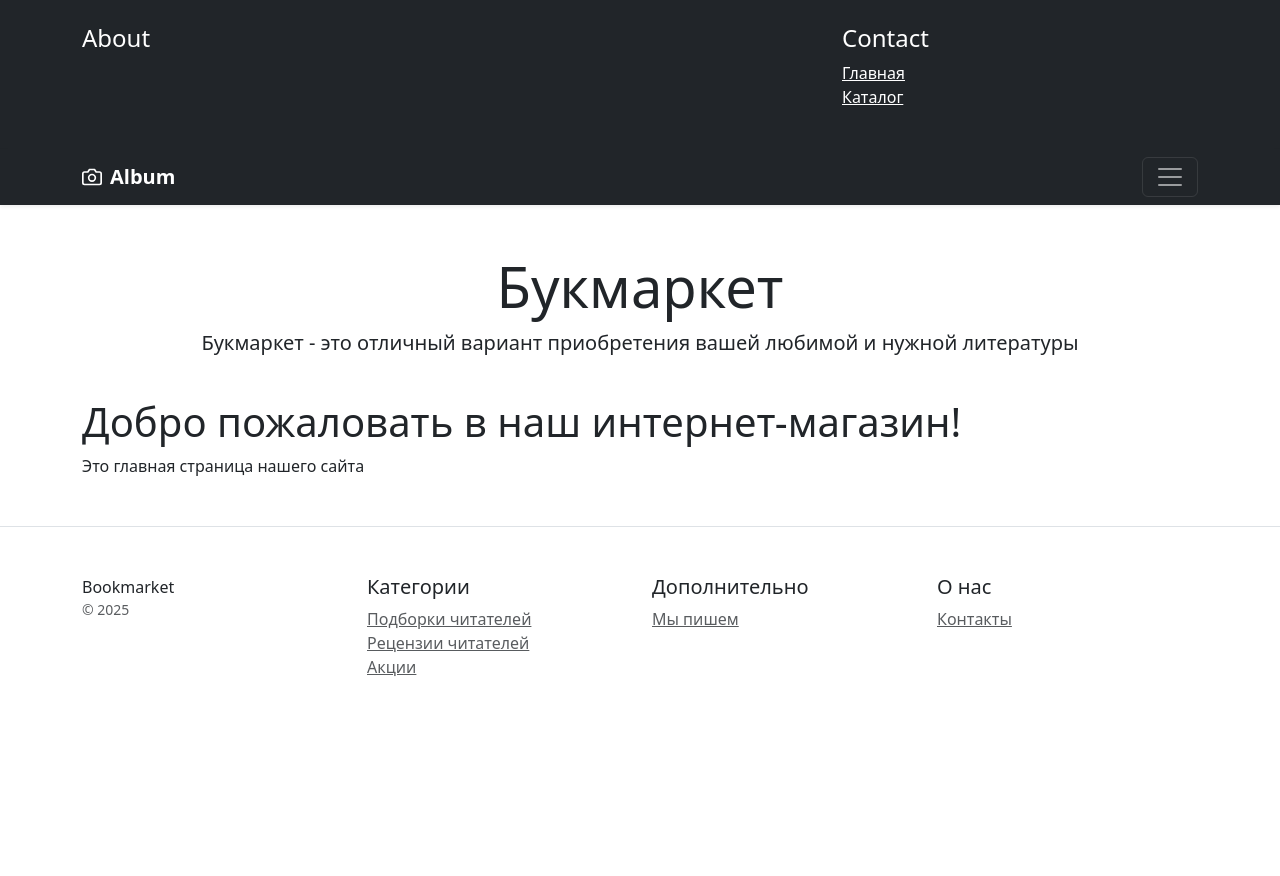
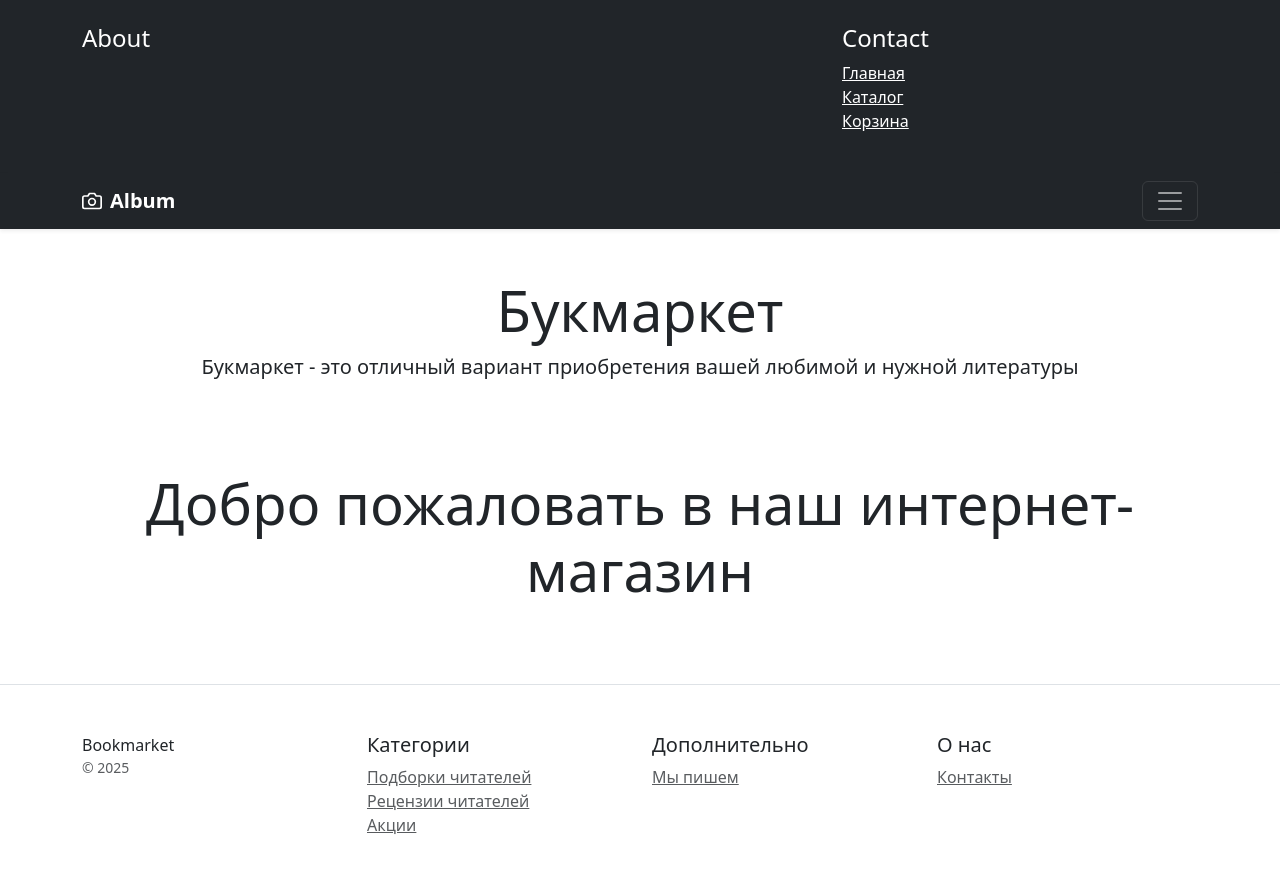
Before and after one commit to dj3747/22_Getting_to_know_Django, a Django app: page / in a window 1280 px wide, after a click that opens the changed part. Shown: the top 876 px of the page. Before the commit the page ends 800 px from the top, so only its background shows below. Run offline with Django 5.2, Linux system fonts and the light colour scheme; some libraries are stand-ins or nearby versions.

Commit message:
finish fixed

```diff
--- a/catalog/templates/catalog/base.html
+++ b/catalog/templates/catalog/base.html
@@ -6,39 +6,10 @@
     <meta name="viewport" content="width=device-width, initial-scale=1">
     <title>{% block title %}Букмаркет{% endblock %}</title>
     <link rel="stylesheet" href="{% static 'css/bootstrap.min.css' %}">
+    {% include 'catalog/inc_menu.html' %}
 </head>
 <body>
 
-    <div class="collapse text-bg-dark" id="navbarHeader">
-            <div class="container">
-                <div class="row">
-                    <div class="col-sm-8 col-md-7 py-4">
-                        <h4>About</h4>
-                    </div>
-                    <div class="col-sm-4 offset-md-1 py-4">
-                        <h4>Contact</h4>
-                        <ul class="list-unstyled">
-                            <li><a href="{% url 'home' %}" class="text-white">Главная</a></li>
-                            <li><a href="{% url 'products_list' %}" class="text-white">Каталог</a></li>
-                        </ul>
-                    </div>
-                </div>
-            </div>
-        </div>
-        <div class="navbar navbar-dark bg-dark shadow-sm">
-            <div class="container">
-                <a href="#" class="navbar-brand d-flex align-items-center">
-                    <svg xmlns="http://www.w3.org/2000/svg" width="20" height="20" fill="none" stroke="currentColor" stroke-linecap="round" stroke-linejoin="round" stroke-width="2" aria-hidden="true" class="me-2" viewBox="0 0 24 24">
-                        <path d="M23 19a2 2 0 0 1-2 2H3a2 2 0 0 1-2-2V8a2 2 0 0 1 2-2h4l2-3h6l2 3h4a2 2 0 0 1 2 2z"></path>
-                        <circle cx="12" cy="13" r="4"></circle>
-                    </svg>
-                    <strong>Album</strong>
-                </a>
-                <button class="navbar-toggler" type="button" data-bs-toggle="collapse" data-bs-target="#navbarHeader" aria-controls="navbarHeader" aria-expanded="false" aria-label="Toggle navigation">
-                    <span class="navbar-toggler-icon"></span>
-                </button>
-            </div>
-        </div>
     {% include 'catalog/header.html' %}
     <div class="container">
         {% block content %}
--- a/catalog/templates/catalog/home.html
+++ b/catalog/templates/catalog/home.html
@@ -4,6 +4,7 @@
 {% block title %}Главная страница{% endblock %}
 
 {% block content %}
-<h1>Добро пожаловать в наш интернет-магазин!</h1>
-<p>Это главная страница нашего сайта</p>
+<div class="pricing-header px-3 py-3 pt-md-5 pb-md-4 mx-auto text-center">
+        <h1 class="display-4">Добро пожаловать в наш интернет-магазин</h1>
+    </div>
 {% endblock %}
--- /dev/null
+++ b/catalog/templates/catalog/inc_menu.html
@@ -0,0 +1,31 @@
+<div class="collapse text-bg-dark" id="navbarHeader">
+            <div class="container">
+                <div class="row">
+                    <div class="col-sm-8 col-md-7 py-4">
+                        <h4>About</h4>
+                    </div>
+                    <div class="col-sm-4 offset-md-1 py-4">
+                        <h4>Contact</h4>
+                        <ul class="list-unstyled">
+                            <li><a href="{% url 'catalog:home' %}" class="text-white">Главная</a></li>
+                            <li><a href="{% url 'catalog:products_list' %}" class="text-white">Каталог</a></li>
+                            <li><a href="#" class="text-white">Корзина</a></li>
+                        </ul>
+                    </div>
+                </div>
+            </div>
+        </div>
+        <div class="navbar navbar-dark bg-dark shadow-sm">
+            <div class="container">
+                <a href="#" class="navbar-brand d-flex align-items-center">
+                    <svg xmlns="http://www.w3.org/2000/svg" width="20" height="20" fill="none" stroke="currentColor" stroke-linecap="round" stroke-linejoin="round" stroke-width="2" aria-hidden="true" class="me-2" viewBox="0 0 24 24">
+                        <path d="M23 19a2 2 0 0 1-2 2H3a2 2 0 0 1-2-2V8a2 2 0 0 1 2-2h4l2-3h6l2 3h4a2 2 0 0 1 2 2z"></path>
+                        <circle cx="12" cy="13" r="4"></circle>
+                    </svg>
+                    <strong>Album</strong>
+                </a>
+                <button class="navbar-toggler" type="button" data-bs-toggle="collapse" data-bs-target="#navbarHeader" aria-controls="navbarHeader" aria-expanded="false" aria-label="Toggle navigation">
+                    <span class="navbar-toggler-icon"></span>
+                </button>
+            </div>
+        </div>
--- a/catalog/templates/catalog/product_detail.html
+++ b/catalog/templates/catalog/product_detail.html
@@ -1,6 +1,6 @@
 {% extends "catalog/base.html" %}
 {% load static %}
-{% block title %}Список книг{% endblock %}
+{% block title %}Подробнее о книге{% endblock %}
 
 {% block content %}
 <div class="container">
@@ -11,7 +11,7 @@
                     <h4 class="my-0 font-weight-normal">{{ product.name }}</h4>
                 </div>
                 <div class="card-body">
-                    <p class="card-text">{{ product.category</p>
+                    <p class="card-text">{{ product.category }}</p>
                     <p class="card-text">{{ product.description|truncatechars:100 }}</p>
                     <h4 class="text-primary">{{ product.price }} руб.</h4>
                     {% if product.image %}
--- a/catalog/templates/catalog/products_list.html
+++ b/catalog/templates/catalog/products_list.html
@@ -4,7 +4,7 @@
 
 {% block content %}
 <div class="container">
-    <div class="row text-center justify-content-center">
+    <div class="row text-center justify-content-center d-flex">
         {% for product in products %}
         <div class="col-lg-3 col-md-5 col-sm-8 mb-4">
             <div class="card mb-4 box-shadow">
@@ -17,6 +17,7 @@
                     {% if product.image %}
                         <img src="{{ product.image.url }}"
                              alt="{{ product.name }}"
+                             style="object-fit: cover; height: 200px"
                              class="card-img-top img-fluid mb-3">
                     {% else %}
                         <img src="{% static 'images/default.png' %}"
@@ -24,7 +25,7 @@
                              class="card-img-top img-fluid mb-3">
                     {% endif %}
 
-                    <a href="{% url 'product_detail' product.id %}"
+                    <a href="{% url 'catalog:product_detail' product.pk %}"
                        class="btn btn-lg btn-block btn-outline-primary mt-auto">
                         Подробнее
                     </a>
--- a/catalog/views.py
+++ b/catalog/views.py
@@ -1,5 +1,5 @@
 from django.http import HttpResponse
-from django.shortcuts import render
+from django.shortcuts import render, get_object_or_404
 from .models import Product
 
 
@@ -20,6 +20,6 @@ def products_list(request):
     return render(request, "catalog/products_list.html", context)
 
 def product_detail(request, pk):
-    product = Product.objects.get(pk=pk)
+    product = get_object_or_404(Product, pk=pk)
     context = {"product": product}
     return render(request, "catalog/product_detail.html", context)
```
Also changed, not shown: catalog/templates/catalog/test.html (deleted, +0 -19 lines).
